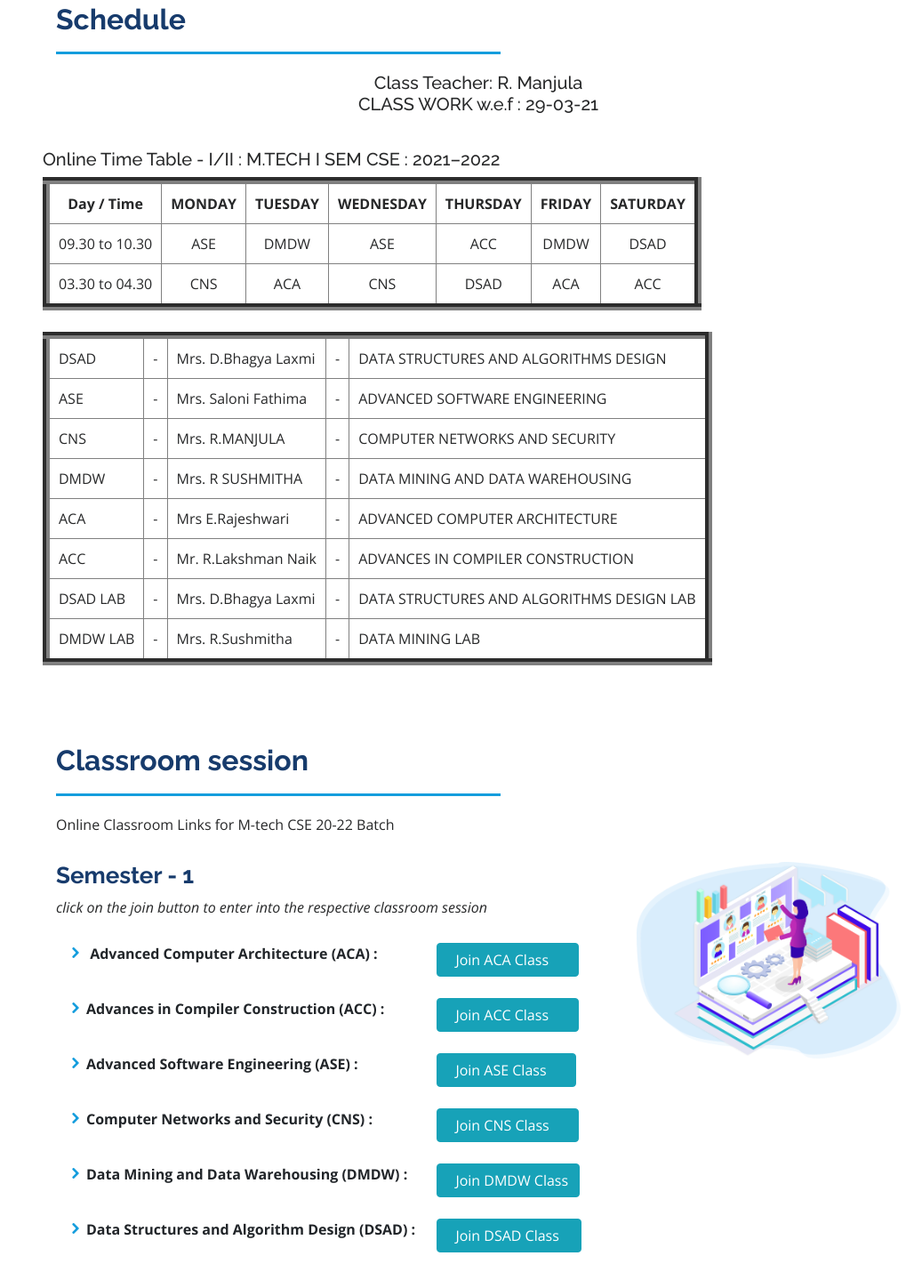
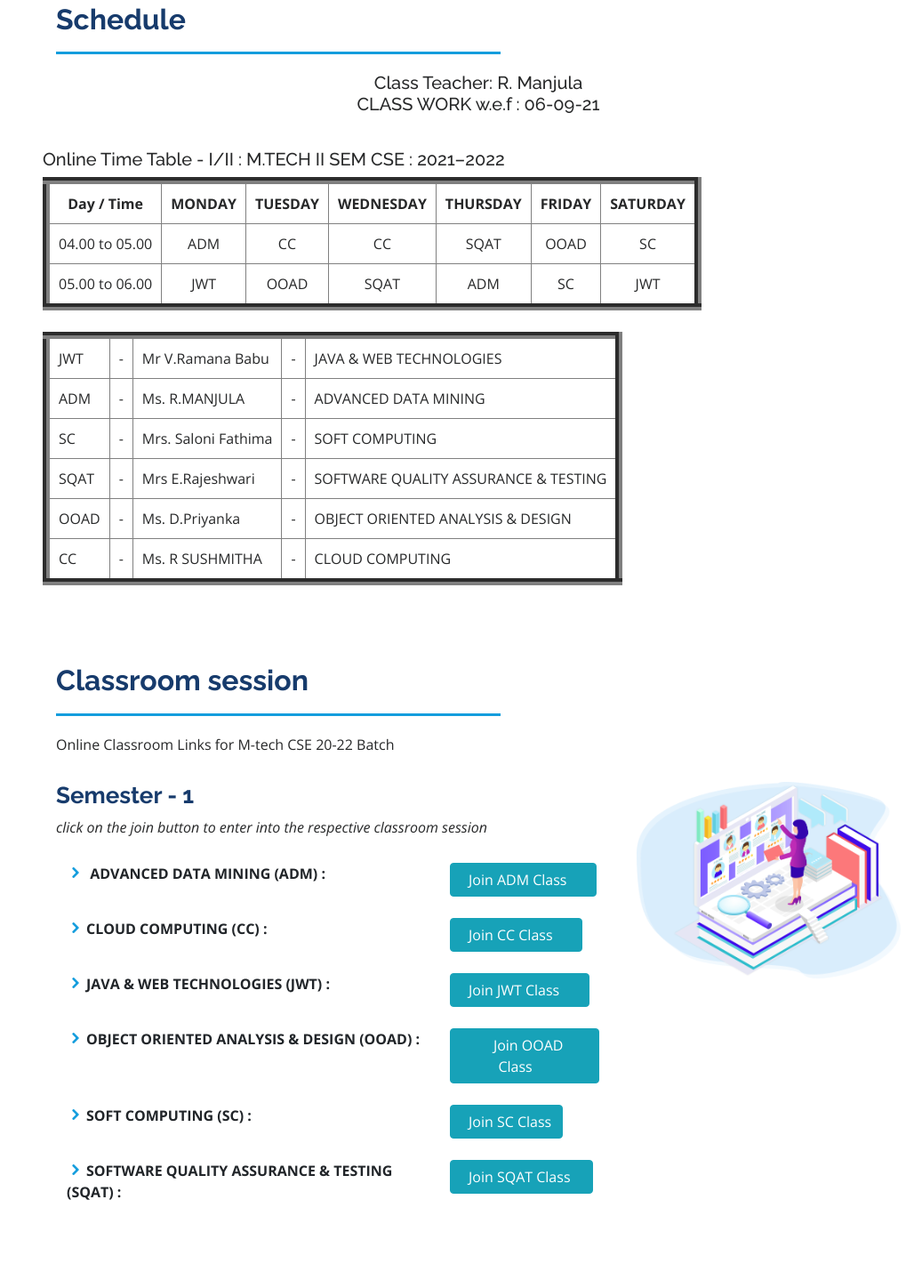
Before and after one commit to Yogesh-Singh-Gadwal/KU, a plain HTML site: page index.html in a window 1280 px wide. Shown: the part 817-2256 px from the top of the page at 89% size, without its empty margins (252-1280 px from the left). Drawn offline with nearby package versions, Linux system fonts and the light colour scheme.

Commit message:
Update index.html

```diff
--- a/index.html
+++ b/index.html
@@ -259,14 +259,14 @@
         <div class="section-title">
           <h2>Schedule</h2>
           <div style="text-align: center;">
-            <h5> Class Teacher: R. Manjula <br> CLASS WORK w.e.f : 29-03-21 </h5>
+            <h5> Class Teacher: R. Manjula <br> CLASS WORK w.e.f : 06-09-21 </h5>
           </div>
         </div>
         <div class="row">
           <div>
             <div class="info">
               <table border="8" cellspacing="10" cellpadding="10" style="overflow-x:auto;" class="text-center">
-                <h5>Online Time Table - I/II : M.TECH I SEM CSE : 2021–2022</h5>
+                <h5>Online Time Table - I/II : M.TECH II SEM CSE : 2021–2022</h5>
                 <thead>
                   <tr>
                     <th>Day / Time</th>
@@ -281,22 +281,22 @@
 
                 <tbody>
                   <tr>
-                    <td>09.30 to 10.30</td>
-                    <td>ASE</td>
-                    <td>DMDW</td>
-                    <td>ASE</td>
-                    <td>ACC</td>
-                    <td>DMDW</td>
-                    <td>DSAD</td>
+                    <td>04.00 to 05.00</td>
+                    <td>ADM</td>
+                    <td>CC</td>
+                    <td>CC</td>
+                    <td>SQAT</td>
+                    <td>OOAD</td>
+                    <td>SC</td>
                   </tr>
                   <tr>
-                    <td>03.30 to 04.30</td>
-                    <td>CNS</td>
-                    <td>ACA</td>
-                    <td>CNS</td>
-                    <td>DSAD</td>
-                    <td>ACA</td>
-                    <td>ACC</td>
+                    <td>05.00 to 06.00</td>
+                    <td>JWT</td>
+                    <td>OOAD</td>
+                    <td>SQAT</td>
+                    <td>ADM</td>
+                    <td>SC</td>
+                    <td>JWT</td>
                   </tr>
                 </tbody>
               </table>
@@ -305,48 +305,48 @@
               <table border="8" cellspacing="10" cellpadding="10" style="overflow-x:auto;">
                 <tbody>
                   <tr>
-                    <td>DSAD</td>
+                    <td>JWT</td>
                     <td>-</td>
-                    <td colspan="3">Mrs. D.Bhagya Laxmi</td>
+                    <td colspan="3">Mr V.Ramana Babu</td>
                     <td>-</td>
-                    <td colspan="4">DATA STRUCTURES AND ALGORITHMS DESIGN</td>
+                    <td colspan="4">JAVA & WEB TECHNOLOGIES</td>
                   </tr>
                   <tr>
-                    <td>ASE</td>
+                    <td>ADM</td>
+                    <td>-</td>
+                    <td colspan="3">Ms. R.MANJULA</td>
+                    <td>-</td>
+                    <td colspan="4">ADVANCED DATA MINING</td>
+                  </tr>
+                  <tr>
+                    <td>SC</td>
                     <td>-</td>
                     <td colspan="3">Mrs. Saloni Fathima</td>
                     <td>-</td>
-                    <td colspan="4">ADVANCED SOFTWARE ENGINEERING</td>
+                    <td colspan="4">SOFT COMPUTING</td>
                   </tr>
                   <tr>
-                    <td>CNS</td>
-                    <td>-</td>
-                    <td colspan="3">Mrs. R.MANJULA </td>
-                    <td>-</td>
-                    <td colspan="4">COMPUTER NETWORKS AND SECURITY</td>
-                  </tr>
-                  <tr>
-                    <td>DMDW</td>
-                    <td>-</td>
-                    <td colspan="3">Mrs. R SUSHMITHA</td>
-                    <td>-</td>
-                    <td colspan="4">DATA MINING AND DATA WAREHOUSING</td>
-                  </tr>
-                  <tr>
-                    <td>ACA</td>
+                    <td>SQAT</td>
                     <td>-</td>
                     <td colspan="3">Mrs E.Rajeshwari</td>
                     <td>-</td>
-                    <td colspan="4">ADVANCED COMPUTER ARCHITECTURE</td>
+                    <td colspan="4">SOFTWARE QUALITY ASSURANCE & TESTING</td>
                   </tr>
                   <tr>
-                    <td>ACC</td>
+                    <td>OOAD</td>
                     <td>-</td>
-                    <td colspan="3">Mr. R.Lakshman Naik</td>
+                    <td colspan="3">Ms. D.Priyanka</td>
                     <td>-</td>
-                    <td colspan="4">ADVANCES IN COMPILER CONSTRUCTION</td>
+                    <td colspan="4">OBJECT ORIENTED ANALYSIS & DESIGN</td>
                   </tr>
                   <tr>
+                    <td>CC</td>
+                    <td>-</td>
+                    <td colspan="3">Ms. R SUSHMITHA</td>
+                    <td>-</td>
+                    <td colspan="4">CLOUD COMPUTING</td>
+                  </tr>
+                  <!-- <tr>
                     <td>DSAD LAB</td>
                     <td>-</td>
                     <td colspan="3">Mrs. D.Bhagya Laxmi</td>
@@ -359,7 +359,7 @@
                     <td colspan="3">Mrs. R.Sushmitha</td>
                     <td>-</td>
                     <td colspan="4">DATA MINING LAB</td>
-                  </tr>
+                  </tr> -->
                 </tbody>
               </table>
 
@@ -390,57 +390,63 @@
 
                   <tbody>
                     <tr>
-                      <td><i class="icofont-rounded-right"></i><strong> Advanced Computer Architecture (ACA) :</strong>
+                      <td><i class="icofont-rounded-right"></i><strong> ADVANCED DATA MINING (ADM) :</strong>
                       </td>
                       <!-- <td>:</td> -->
                       <td><a
-                        href="https://us04web.zoom.us/j/73751781099?pwd=c2tia3EreXpoUjFIQlhTcnYwZ3Z1Zz09"
-                        class="btn btn-info" role="button">&nbsp;&nbsp;Join ACA Class&nbsp;&nbsp;&nbsp;&nbsp;&nbsp;</a></td>
+                        href="#"
+                        class="btn btn-info" role="button">&nbsp;&nbsp;Join ADM Class&nbsp;&nbsp;&nbsp;&nbsp;&nbsp;</a></td>
                         <!-- href="https://us04web.zoom.us/j/78476398766?pwd=VFRDVEdFaUc0aE1ZRDVyVjdIQjRJUT09" -->
+                        <!-- href="https://us04web.zoom.us/j/73751781099?pwd=c2tia3EreXpoUjFIQlhTcnYwZ3Z1Zz09" -->
                     </tr>
                     <tr>
-                      <td><i class="icofont-rounded-right"></i><strong>Advances in Compiler Construction (ACC) :
+                      <td><i class="icofont-rounded-right"></i><strong>CLOUD COMPUTING (CC) :
                         </strong></td>
                       <!-- <td>:</td> -->
                       <td><a
-                        href="https://meet.google.com/smg-snci-fox"
-                        class="btn btn-info" role="button">&nbsp;&nbsp;Join ACC Class&nbsp;&nbsp;&nbsp;&nbsp;&nbsp;</a></td>
+                        href="#"
+                        class="btn btn-info" role="button">&nbsp;&nbsp;Join CC Class&nbsp;&nbsp;&nbsp;&nbsp;&nbsp;</a></td>
+                        <!-- href="https://meet.google.com/smg-snci-fox" -->
                     </tr>
                     <tr>
-                      <td><i class="icofont-rounded-right"></i><strong>Advanced Software Engineering (ASE) :</strong>
+                      <td><i class="icofont-rounded-right"></i><strong>JAVA & WEB TECHNOLOGIES (JWT) :</strong>
                       </td>
                       <!-- <td>:</td> -->
                       <td><a
-                        href="https://meet.google.com/kup-pkrw-kej"
-                        class="btn btn-info" role="button">&nbsp;&nbsp;Join ASE Class&nbsp;&nbsp;&nbsp;&nbsp;&nbsp;</a></td>
+                        href="#"
+                        class="btn btn-info" role="button">&nbsp;&nbsp;Join JWT Class&nbsp;&nbsp;&nbsp;&nbsp;&nbsp;</a></td>
                         <!-- href="https://meet.google.com/ssq-bhjv-jwr"  -->
+                        <!-- href="https://meet.google.com/kup-pkrw-kej"  -->
                       </tr>
                     <tr>
-                      <td><i class="icofont-rounded-right"></i><strong>Computer Networks and Security (CNS) :</strong>
+                      <td><i class="icofont-rounded-right"></i><strong>OBJECT ORIENTED ANALYSIS & DESIGN (OOAD) :</strong>
                       </td>
                       <!-- <td>:</td> -->
                       <td><a
-                        href="https://meet.google.com/vtk-jvrs-ofo"
-                        class="btn btn-info" role="button">&nbsp;&nbsp;Join CNS Class&nbsp;&nbsp;&nbsp;&nbsp;&nbsp;</a></td>
+                        href="#"
+                        class="btn btn-info" role="button">&nbsp;&nbsp;Join OOAD Class&nbsp;&nbsp;&nbsp;&nbsp;&nbsp;</a></td>
                       <!-- href="https://meet.google.com/rhh-xsdf-myy"  -->
+                      <!-- href="https://meet.google.com/vtk-jvrs-ofo" -->
                     </tr>
                     <tr>
-                      <td><i class="icofont-rounded-right"></i><strong>Data Mining and Data Warehousing (DMDW) :
+                      <td><i class="icofont-rounded-right"></i><strong>SOFT COMPUTING (SC) :
                         </strong></td>
                       <!-- <td>:</td> -->
                       <td><a
-                        href="https://us04web.zoom.us/j/72644319092?pwd=VHJVZS9mNWE4OEoyemJrTlhaaXNHQT09"
-                        class="btn btn-info" role="button">&nbsp;&nbsp;Join DMDW Class</a></td>
+                        href="#"
+                        class="btn btn-info" role="button">&nbsp;&nbsp;Join SC Class</a></td>
                         <!-- href="https://us04web.zoom.us/j/74454233156?pwd=emJHQjFLU2VQMzE0dm5DdG9kRXZ6Zz09" -->
+                        <!-- href="https://us04web.zoom.us/j/72644319092?pwd=VHJVZS9mNWE4OEoyemJrTlhaaXNHQT09" -->
                     </tr>
                     <tr>
-                      <td><i class="icofont-rounded-right"></i><strong>Data Structures and Algorithm Design (DSAD)
+                      <td><i class="icofont-rounded-right"></i><strong>SOFTWARE QUALITY ASSURANCE & TESTING (SQAT)
                           :</strong></td>
                       <!-- <td>:</td> -->
                       <td><a
-                        href="https://meet.google.com/jsk-bapp-yxz"
-                        class="btn btn-info" role="button">&nbsp;&nbsp;Join DSAD Class &nbsp;&nbsp;</a></td>
+                        href="#"
+                        class="btn btn-info" role="button">&nbsp;&nbsp;Join SQAT Class &nbsp;&nbsp;</a></td>
                         <!-- href="https://meet.google.com/fvj-qwrr-xns"  -->
+                        <!-- href="https://meet.google.com/jsk-bapp-yxz" -->
                     </tr>
                   </tbody>
                 </table>
@@ -480,27 +486,30 @@
                       </td>
                       <!-- <td>:</td> -->
                       <td><a
-                          href="https://docs.google.com/forms/d/e/1FAIpQLSfaww6an3prpkYIIsYUnG_gIhkVGj1D93VCS9NDtBmvJhWMpA/viewform?usp=sf_link"
+                          href="#"
                           class="btn btn-info" role="button">&nbsp;&nbsp;ACA Attendance Form&nbsp;&nbsp;&nbsp;&nbsp;</a>
                       </td>
+                      <!-- href="https://docs.google.com/forms/d/e/1FAIpQLSfaww6an3prpkYIIsYUnG_gIhkVGj1D93VCS9NDtBmvJhWMpA/viewform?usp=sf_link" -->
                     </tr>
                     <tr>
                       <td><i class="icofont-rounded-right"></i><strong>Advances in Compiler Construction (ACC) :
                         </strong></td>
                       <!-- <td>:</td> -->
                       <td><a
-                          href="https://docs.google.com/forms/d/e/1FAIpQLSeExj5YsKvPpk-avK4zZj8ygpPWlqAuIapoIvTWrmeuRYwVcQ/viewform?usp=sf_link"
+                          href="#"
                           class="btn btn-info" role="button">&nbsp;&nbsp;ACC Attendance Form&nbsp;&nbsp;&nbsp;&nbsp;</a>
                       </td>
+                      <!-- href="https://docs.google.com/forms/d/e/1FAIpQLSeExj5YsKvPpk-avK4zZj8ygpPWlqAuIapoIvTWrmeuRYwVcQ/viewform?usp=sf_link" -->
                     </tr>
                     <tr>
                       <td><i class="icofont-rounded-right"></i><strong>Advanced Software Engineering (ASE) :</strong>
                       </td>
                       <!-- <td>:</td> -->
                       <td><a
-                          href="https://docs.google.com/forms/d/e/1FAIpQLSeKqRtogAfzNG2IYRUlf5KnNdOjpk0CqvHgawMxFk2LHqKg7A/viewform?usp=sf_link"
+                          href="#"
                           class="btn btn-info" role="button">&nbsp;&nbsp;ASE Attendance Form&nbsp;&nbsp;&nbsp;&nbsp;</a>
                           <!-- href="https://docs.google.com/forms/d/e/1FAIpQLSfe5aqcZ52yalIPxRfH8FnITbMoMPzFY5BzOKTNNRbHblusMQ/viewform?usp=sf_link" -->
+                          <!-- href="https://docs.google.com/forms/d/e/1FAIpQLSeKqRtogAfzNG2IYRUlf5KnNdOjpk0CqvHgawMxFk2LHqKg7A/viewform?usp=sf_link" -->
                       </td>
                     </tr>
                     <tr>
@@ -508,27 +517,30 @@
                       </td>
                       <!-- <td>:</td> -->
                       <td><a
-                          href="https://docs.google.com/forms/d/e/1FAIpQLSduxBc4xfT1guNKs4b9coNi9Tb1RepeBRQ87naLmDDS8RGx8A/viewform?usp=sf_link"
+                          href="#"
                           class="btn btn-info" role="button">&nbsp;&nbsp;CNS Attendance Form&nbsp;&nbsp;&nbsp;&nbsp;</a>
                       </td>
+                      <!-- href="https://docs.google.com/forms/d/e/1FAIpQLSduxBc4xfT1guNKs4b9coNi9Tb1RepeBRQ87naLmDDS8RGx8A/viewform?usp=sf_link" -->
                     </tr>
                     <tr>
                       <td><i class="icofont-rounded-right"></i><strong>Data Mining and Data Warehousing (DMDW) :
                         </strong></td>
                       <!-- <td>:</td> -->
                       <td><a
-                          href="https://docs.google.com/forms/d/e/1FAIpQLSc-jJ3S3TDcJtkCmvNXn2LLQyPbuh3nxOTwuk62oxpRoB7UVQ/viewform?usp=sf_link"
+                          href="#"
                           class="btn btn-info" role="button">&nbsp;&nbsp;DMDW Attendance Form</a></td>
+                          <!-- href="https://docs.google.com/forms/d/e/1FAIpQLSc-jJ3S3TDcJtkCmvNXn2LLQyPbuh3nxOTwuk62oxpRoB7UVQ/viewform?usp=sf_link" -->
                     </tr>
                     <tr>
                       <td><i class="icofont-rounded-right"></i><strong>Data Structures and Algorithm Design (DSAD)
                           :</strong></td>
                       <!-- <td>:</td> -->
                       <td><a
-                          href="https://docs.google.com/forms/d/1iExFsuSNQOdjWA1q5DfwQMB-JvGutsVEq8khDYM4St0/viewform?usp=sf_link"
+                          href="#"
                           class="btn btn-info" role="button">&nbsp;&nbsp;DSAD Attendance Form &nbsp;&nbsp;</a></td>
                           <!-- href="https://docs.google.com/forms/d/1iExFsuSNQOdjWA1q5DfwQMB-JvGutsVEq8khDYM4St0/viewform?usp=sf_link" -->
                           <!-- href="https://docs.google.com/forms/d/e/1FAIpQLSe7H_Qd3SUgNgGmrwxhh0a6dtlfU7xDoIXeWSGoWG_XiMVlXA/viewform?usp=sf_link" -->
+                          <!-- href="https://docs.google.com/forms/d/1iExFsuSNQOdjWA1q5DfwQMB-JvGutsVEq8khDYM4St0/viewform?usp=sf_link" -->
                     </tr>
                   </tbody>
                 </table>
```
